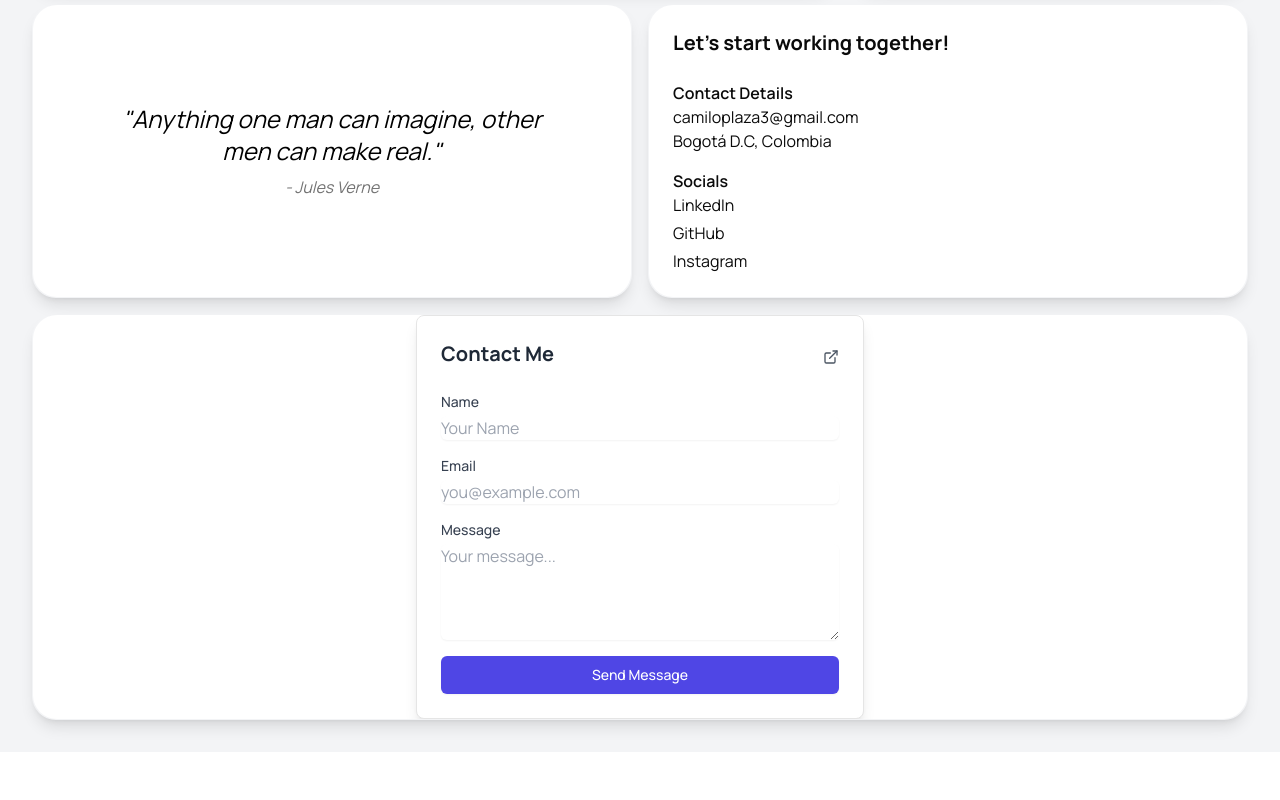
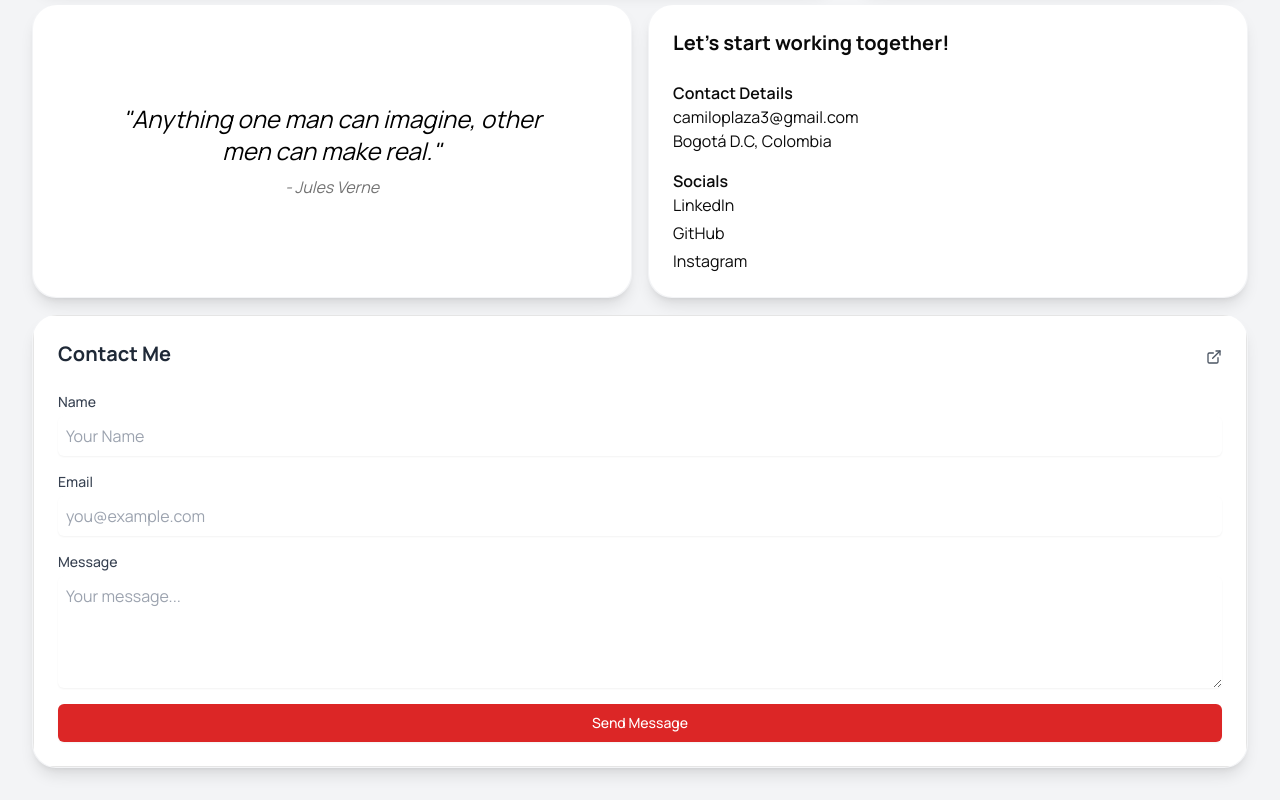
Before and after one commit to georgescumihnea/my-portofolio, a Next.js app: page / in a window 1280 px wide. Shown: the part 1708-2508 px from the top of the page. Before the commit the page ends 2460 px from the top, so only its background shows below. Built offline with nearby package versions, Linux system fonts and the light colour scheme; no server answers.

Commit message:
updated card UI

```diff
--- a/components/ContactFormCard.tsx
+++ b/components/ContactFormCard.tsx
@@ -178,7 +178,7 @@ export function ContactFormCard() {
   };
 
   return (
-    <Card className="max-w-md mx-auto bg-white dark:bg-gray-800 shadow-lg rounded-lg">
+    <Card className="bg-white dark:bg-gray-900 shadow-lg rounded-lg">
       <CardHeader className="flex flex-row items-center justify-between">
         <h2 className="text-xl font-bold text-gray-800 dark:text-gray-200">
           Contact Me
@@ -201,7 +201,7 @@ export function ContactFormCard() {
               id="name"
               value={formData.name}
               onChange={handleChange}
-              className="mt-1 block w-full rounded-md border-gray-300 dark:border-gray-600 shadow-sm focus:border-indigo-500 focus:ring-indigo-500 dark:bg-gray-700 dark:text-white"
+              className="mt-1 block w-full rounded-md border-gray-300 dark:border-gray-600 shadow-sm focus:border-red-500 focus:ring-red-500 dark:bg-gray-700 dark:text-white p-2"
               placeholder="Your Name"
               required
             />
@@ -221,7 +221,7 @@ export function ContactFormCard() {
               id="email"
               value={formData.email}
               onChange={handleChange}
-              className="mt-1 block w-full rounded-md border-gray-300 dark:border-gray-600 shadow-sm focus:border-indigo-500 focus:ring-indigo-500 dark:bg-gray-700 dark:text-white"
+              className="mt-1 block w-full rounded-md border-gray-300 dark:border-gray-600 shadow-sm focus:border-red-500 focus:ring-red-500 dark:bg-gray-700 dark:text-white p-2"
               placeholder="you@example.com"
               required
             />
@@ -241,7 +241,7 @@ export function ContactFormCard() {
               value={formData.message}
               onChange={handleChange}
               rows={4}
-              className="mt-1 block w-full rounded-md border-gray-300 dark:border-gray-600 shadow-sm focus:border-indigo-500 focus:ring-indigo-500 dark:bg-gray-700 dark:text-white"
+              className="mt-1 block w-full rounded-md border-gray-300 dark:border-gray-600 shadow-sm focus:border-red-500 focus:ring-red-500 dark:bg-gray-700 dark:text-white p-2"
               placeholder="Your message..."
               required
             ></textarea>
@@ -257,9 +257,9 @@ export function ContactFormCard() {
               disabled={status.loading}
               className={`w-full flex justify-center py-2 px-4 border border-transparent rounded-md shadow-sm text-sm font-medium text-white ${
                 status.loading
-                  ? "bg-indigo-300 cursor-not-allowed"
-                  : "bg-indigo-600 hover:bg-indigo-700"
-              } focus:outline-none focus:ring-2 focus:ring-offset-2 focus:ring-indigo-500`}
+                  ? "bg-red-300 cursor-not-allowed"
+                  : "bg-red-600 hover:bg-red-700"
+              } focus:outline-none focus:ring-2 focus:ring-offset-2 focus:ring-red-500`}
             >
               {status.loading ? "Sending..." : "Send Message"}
             </button>
```
